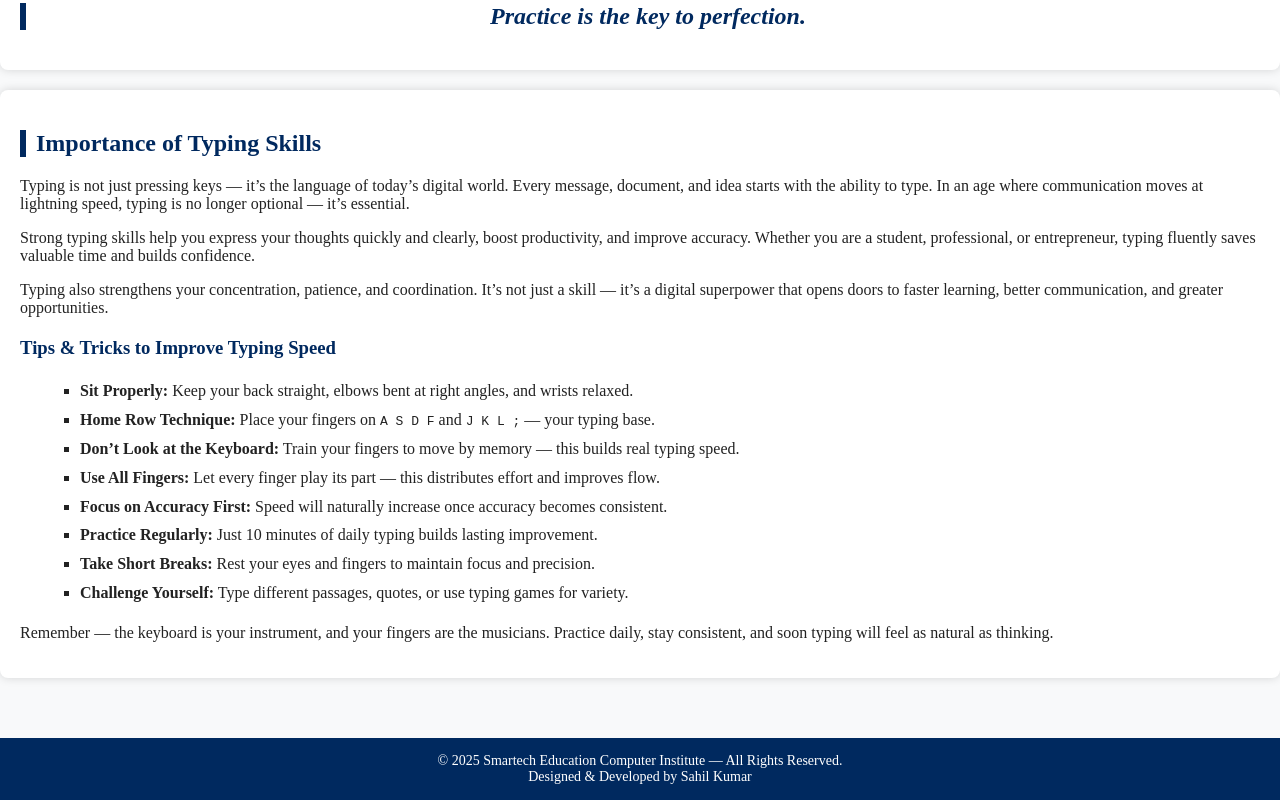
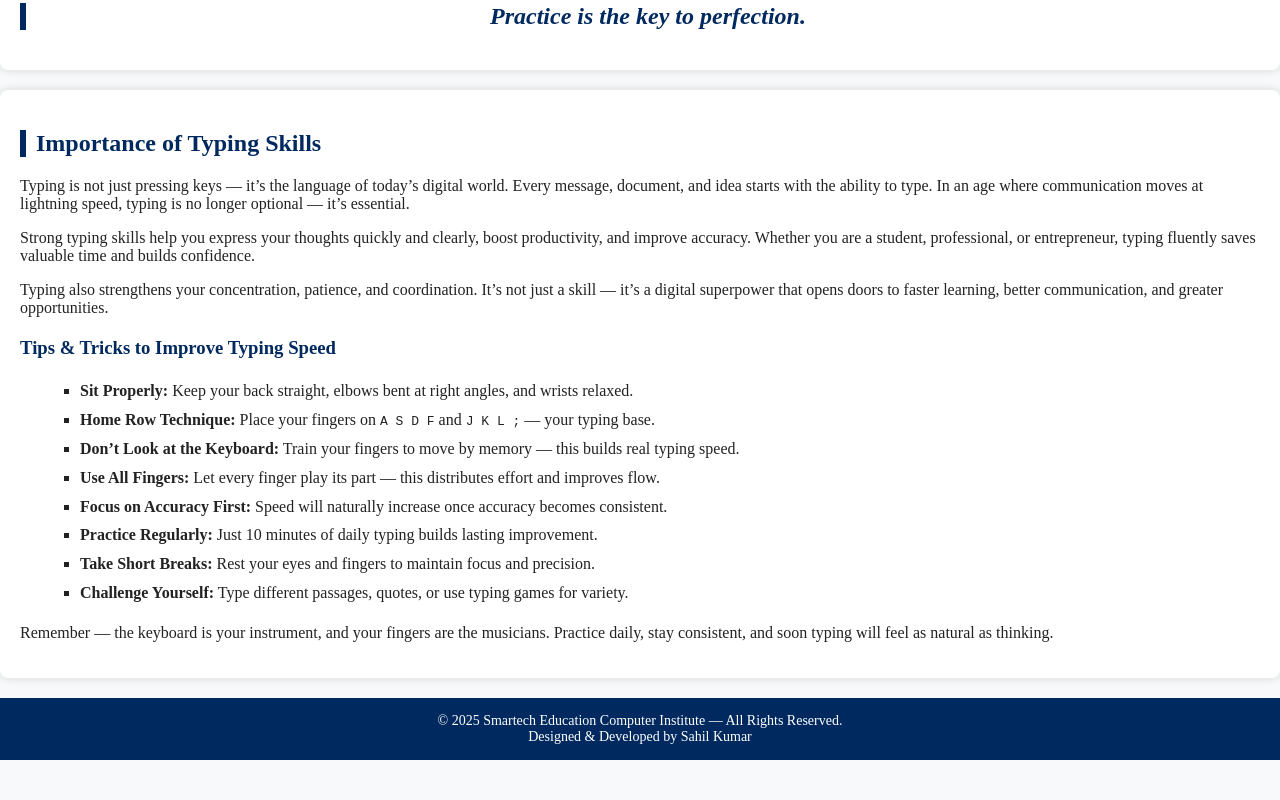
Before and after one commit to skrajb/smt, a plain HTML site: page Home.html in a window 1280 px wide. Shown: the part 827-1627 px from the top of the page. After the commit the page ends 1587 px from the top, so only its background shows below. Drawn offline with Linux system fonts and the light colour scheme.

Commit message:
Update Home.html

```diff
--- a/Home.html
+++ b/Home.html
@@ -792,7 +792,7 @@ fullscreenBtn.addEventListener('click', () => {
   color:white;
   text-align:center;
   padding:15px 10px;
-  margin-top:40px;
+  margin-top:auto;
   font-family:'Bookman Old Style', serif;
   font-size:14px;
 ">
```
